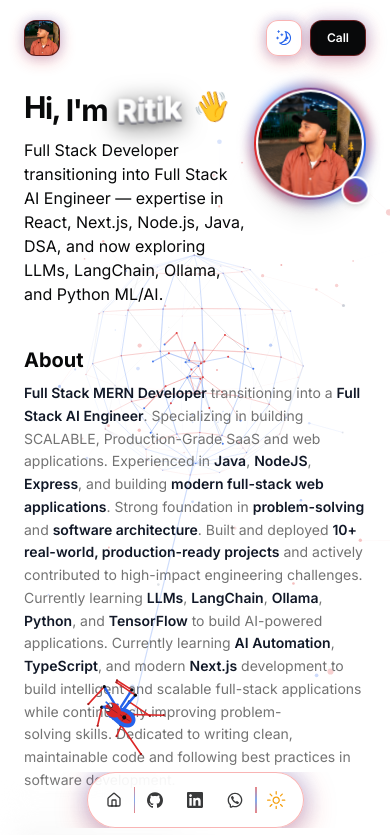
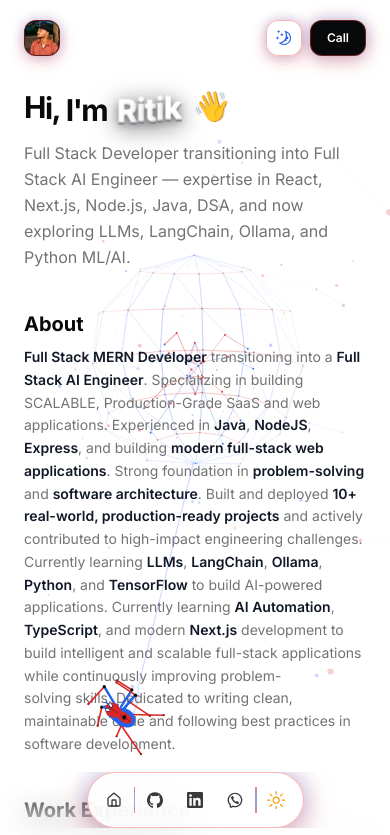
Before and after one commit to RITIKSINGH-DEOS/RS-Portfolio, a Next.js app: page / in a window 390 px wide. Shown: the top 835 px of the page. Built offline with nearby package versions, Linux system fonts and the light colour scheme.

Commit message:
Remove Pic from mobile view

```diff
--- a/src/app/page.tsx
+++ b/src/app/page.tsx
@@ -19,8 +19,8 @@
       {/* Hero Section */}
       <section id="hero" className="w-full">
         <div className="mx-auto w-full max-w-2xl space-y-8">
-          <div className="flex justify-between gap-2">
-            <div className="flex flex-col flex-1 space-y-1.5">
+          <div className="flex justify-between items-start gap-4">
+            <div className="flex flex-col flex-1 space-y-2 w-full">
               <BlurFade delay={0}>
                 <Interactive3DName
                   prefix="Hi, I'm"
@@ -30,11 +30,11 @@
               </BlurFade>
               <BlurFadeText
                 delay={0}
-                className="max-w-[600px] md:text-xl"
+                className="w-full max-w-full sm:max-w-[600px] text-base md:text-xl text-muted-foreground leading-relaxed"
                 text={DATA.description ?? ""}
               />
             </div>
-            <BlurFade delay={0}>
+            <BlurFade delay={0} className="hidden sm:block shrink-0">
               <Avatar3D
                 src={DATA.avatarUrl}
                 alt={DATA.name}
--- a/src/components/magicui/blur-fade-text.tsx
+++ b/src/components/magicui/blur-fade-text.tsx
@@ -61,7 +61,7 @@
   }
 
   return (
-    <div className="flex">
+    <div className="flex w-full">
       <AnimatePresence>
         <motion.span
           initial="hidden"
@@ -73,7 +73,7 @@
             duration: 0.25,
             ease: "easeOut",
           }}
-          className={cn("inline-block", className)}
+          className={cn("inline-block w-full", className)}
         >
           {text}
         </motion.span>
```
